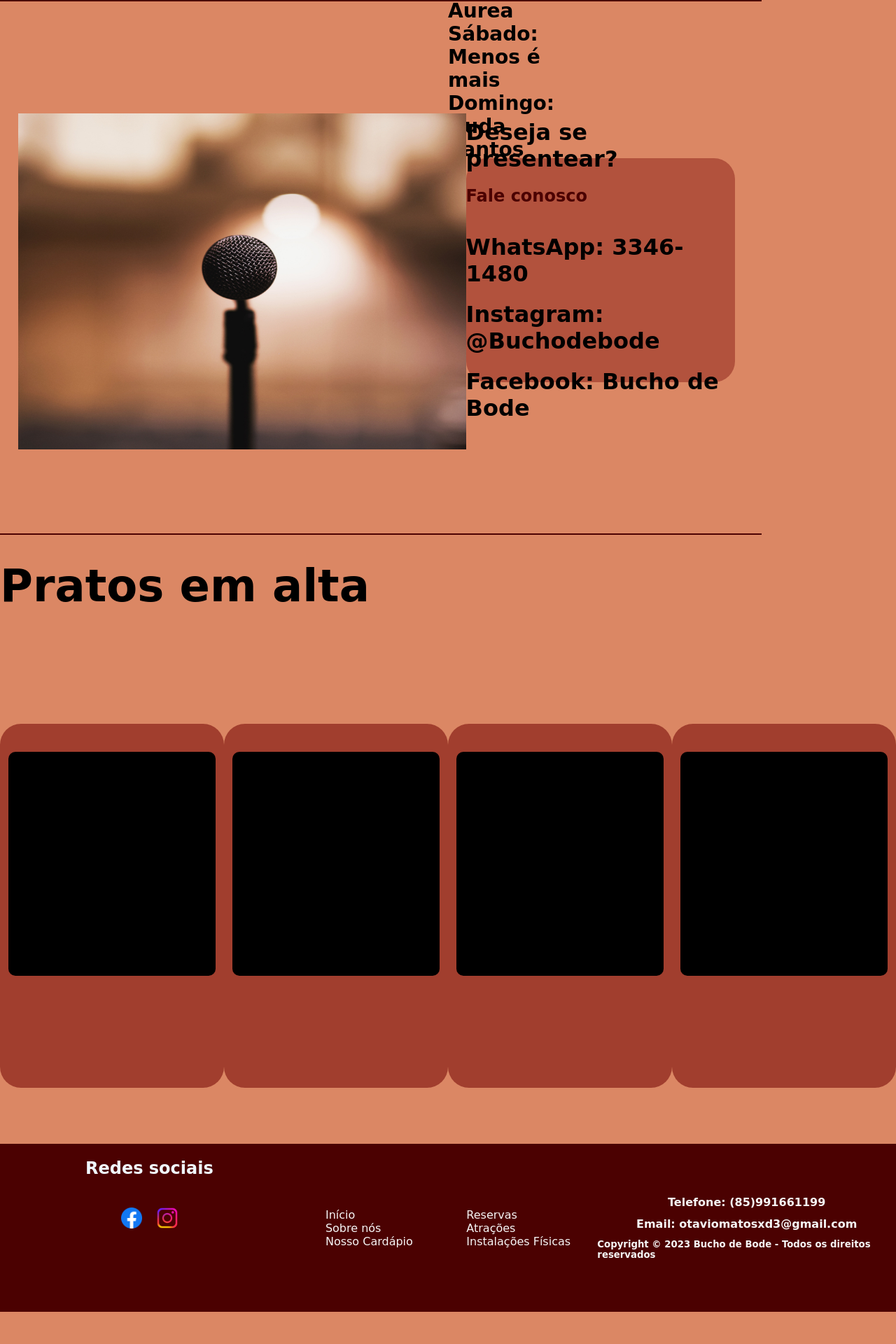
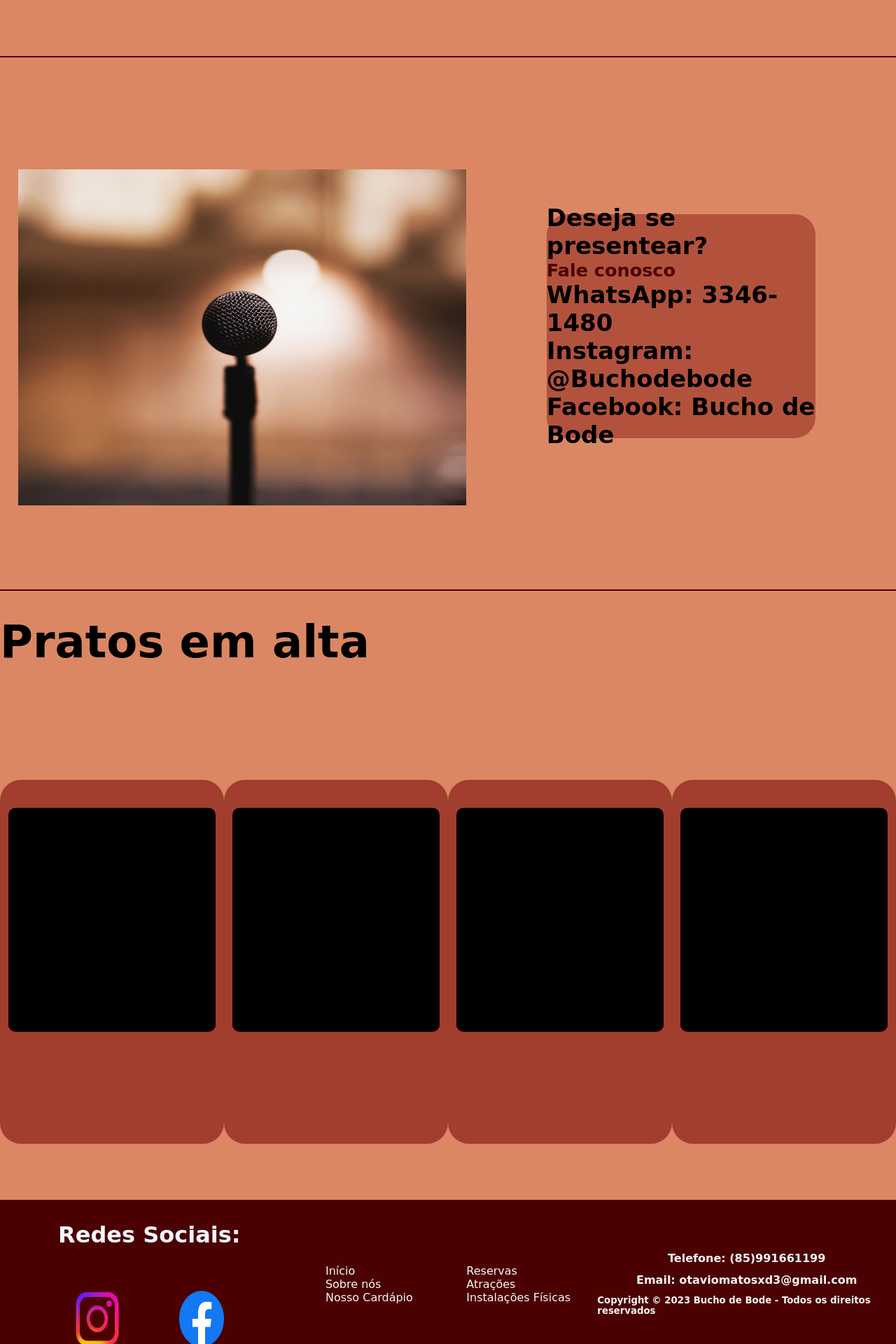
Before and after one commit to jotaviodev/restaurante2023, a PHP site: the page made by atrações.html in a window 1280 px wide. Shown: the part 800-2720 px from the top of the page at 70% size. Before the commit the page ends 2674 px from the top, so only its background shows below. Run offline with PHP 8.4, Linux system fonts and the light colour scheme; some web fonts are replaced.

Commit message:
incomplete

```diff
--- a/atrações.html
+++ b/atrações.html
@@ -6,7 +6,6 @@
     <link rel="stylesheet" href="styles/atraçõespage.css">
 </head>
 <body>
-    <div class="pag1">
     <div class="main-menu">
         <nav>
             <ul>
@@ -21,6 +20,7 @@
             </ul>
         </nav>
     </div>
+    <div class="pag1">
          <div class="escopogeral">
             <div class="parteesquerda">
                 <img src="imagens/pag1atracoes.png" alt="">
@@ -61,7 +61,9 @@
             </div>
             <div class="partedireita">
                 <div class="boxdireita">
+                    <div class="titulo">
                         <h1>Deseja se presentear?</h1>
+                    </div>
                     <h2>Fale conosco</h2>
                     <hr>
                     <h1>WhatsApp: 3346-1480</h1>
@@ -110,13 +112,13 @@
         </div>
     </div>
     <footer class="rodape">
-        <div class="esquerda-rodape" style="display: flex; flex-direction: column;">
-            <div class="cimaleft">
-                <h2 style="color: aliceblue;">Redes sociais </h2>
+        <div class="esquerda-rodape">
+            <div class="titulo">
+                <h1>Redes Sociais:</h1>
             </div>
-            <div class="baixoleft" style="flex: 1; height: 80%;">
-                <a href=""><img src="imagens/logofacebook.png" style="height: 20%; gap: 10px; cursor: pointer;"alt=""></a>
-                <a href=""><img src="imagens/logoinstagram.png" alt="" style="height: 20%; cursor: pointer;"></a>
+            <div class="imagens">
+                <a href="https://www.instagram.com/bouchodeboderest/"><img src="./imagens/logoinstagram.png" alt=""></a>
+                <a href="https://www.facebook.com/profile.php?id=100091269435749&mibextid=ZbWKwL"><img src="./imagens/logofacebook.png" alt=""></a>
             </div>
         </div>
         <div class="meio-rodape" style="height: 100%; align-items: center;">
@@ -137,5 +139,4 @@
             <h5 style="color: whitesmoke;">Copyright © 2023 Bucho de Bode - Todos os direitos reservados</h4>
         </div>
     </footer>
-</body>
 </html>
--- a/cadastro.html
+++ b/cadastro.html
@@ -6,7 +6,6 @@
     <link rel="stylesheet" href="styles/cadastropage.css">
 </head>
 <body>
-    <div class="pag1">
     <div class="main-menu">
         <nav>
             <ul>
@@ -21,6 +20,7 @@
             </ul>
         </nav>
     </div>
+    <div class="pag1">
 <div class="formcadastro">
         <form action="">
             <h1>Crie seu cadastro</h1>
--- a/cardápio.html
+++ b/cardápio.html
@@ -89,5 +89,6 @@
             </div>
         </div>
     </div>
+
 </body>
 </html>
--- a/login.html
+++ b/login.html
@@ -6,7 +6,6 @@
     <link rel="stylesheet" href="styles/loginpage.css">
 </head>
 <body>
-    <div class="pag1">
     <div class="main-menu">
         <nav>
             <ul>
@@ -21,6 +20,7 @@
             </ul>
         </nav>
     </div>
+    <div class="pag1">
     <div class="form">
         <h3>Login</h3>
         <form action="" style="width: 50vh; height: 50vh;">
--- a/styles/atraçõespage.css
+++ b/styles/atraçõespage.css
@@ -21,7 +21,7 @@
     flex: 1;
     display: flex;
     flex-direction: column;
-
+    align-items: center;
 }
 .boxcima{
     margin-top: 3vh ;
@@ -32,12 +32,11 @@
     display: flex;
     flex-direction: column;
     gap: 50px;
-    font-size: x-large;
+    font-size: clamp(16px,1.8vw,19px);
+
 
 }
-.agenda{
-    margin-right: 17vw;
-}
+
 .boxbaixo{
     margin-top: 3vh;
     height: 40vh;
@@ -47,7 +46,8 @@
     display: flex;
     flex-direction: column;
     gap: 50px;
-    font-size: x-large;
+    font-size: clamp(16px,1.8vw,19px);
+
 }
 
 .pag2{
@@ -62,7 +62,7 @@
     background-color: #4B0101;
     border: none;
     height: 2px;
-    width: 85%;
+    width: 100%;
 }
 .boxdireita{
     background-color: #72000065;
@@ -73,7 +73,8 @@
     display: flex;
     justify-content: center;
     flex-direction: column;
-    gap: 20px;
+
+    font-size: clamp(12px,1.5vw,17px);
 }
 .boxdireita hr{
     width: 80%;
--- a/styles/cardápiopage.css
+++ b/styles/cardápiopage.css
@@ -6,7 +6,10 @@
     margin-left: 3vw;
 }
 hr{
-
+    background-color: #4B0101;
+    border: none;
+    height: 2px;
+    width: 100%;
 }
 .title-page3 h1{
     color: #4B0101;
--- a/styles/estr_global.css
+++ b/styles/estr_global.css
@@ -56,23 +56,36 @@ a{
     height: 100%;
     display: flex;
     justify-content: space-around;
+    flex-direction: column;
 }
-.rodape .esquerda-rodape .cimaleft{
-    height: 20%;
-    text-align: center;
-    padding-top: 5%;
+.esquerda-rodape .titulo{
+    display: flex;
+    flex-direction: row;
+    justify-content: center;
 }
-.rodape .esquerda-rodape .baixoleft{
-    flex: 1;
-    height: 80%;
+.esquerda-rodape .titulo h1{
+    color: aliceblue;
+}
+.esquerda-rodape .imagens{
+    display: flex;
+    flex-direction: row;
+    justify-content: center;
+    gap: 20%;
+}
+.esquerda-rodape a{
+   height: 10vh;
+   width: 5vw;
+}
+.esquerda-rodape img{
+    height: 100%;
+    width: 100%;
+}
+
+.baixoleft{
+    border: 1px solid red;
     display: flex;
     justify-content: center;
-    gap: 5%;
-    padding-top: 10%;
-}
-.rodape .esquerda-rodape .baixoleft img{
-    height: 100%;
-    width: 100%;
+    flex-direction: row;
 }
 .rodape .direita-rodape{
     height: 100%;
--- a/styles/loginpage.css
+++ b/styles/loginpage.css
@@ -1,4 +1,8 @@
 @import url(./estr_global.css);
+.pag1{
+    display: flex;
+    justify-content: center;
+}
 .form{
     height: 50vh;
     width: 50vh;
@@ -7,11 +11,13 @@
     background-color: aliceblue;
     margin-top: 12vh;
     border-radius: 20px;
+    align-items: center;
 }
 .form form{
     display: flex;
     justify-content: space-around;
     flex-direction: column;
+    align-items: center;
 }
 .enviar input{
     width: 12vw;
```
Also changed, not shown: about.html (+7 -6 lines), index.html (+6 -7 lines), locais.html (+8 -6 lines), perfil.html (+7 -0 lines), reservas.html (+29 -0 lines), styles/cadastropage.css (+17 -1 lines), styles/locais.css (+13 -1 lines), styles/perfil.css (+27 -0 lines). Lines whose indentation alone changed are shown as unchanged.
